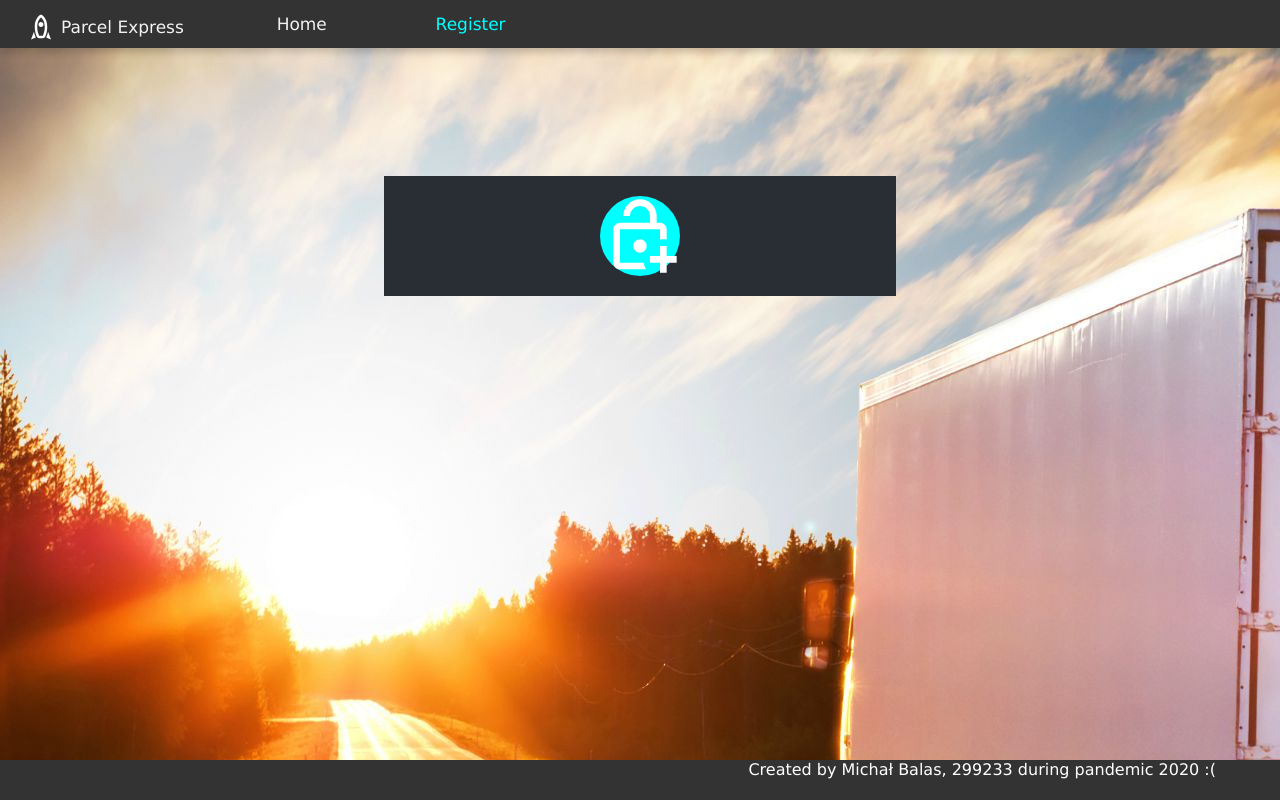
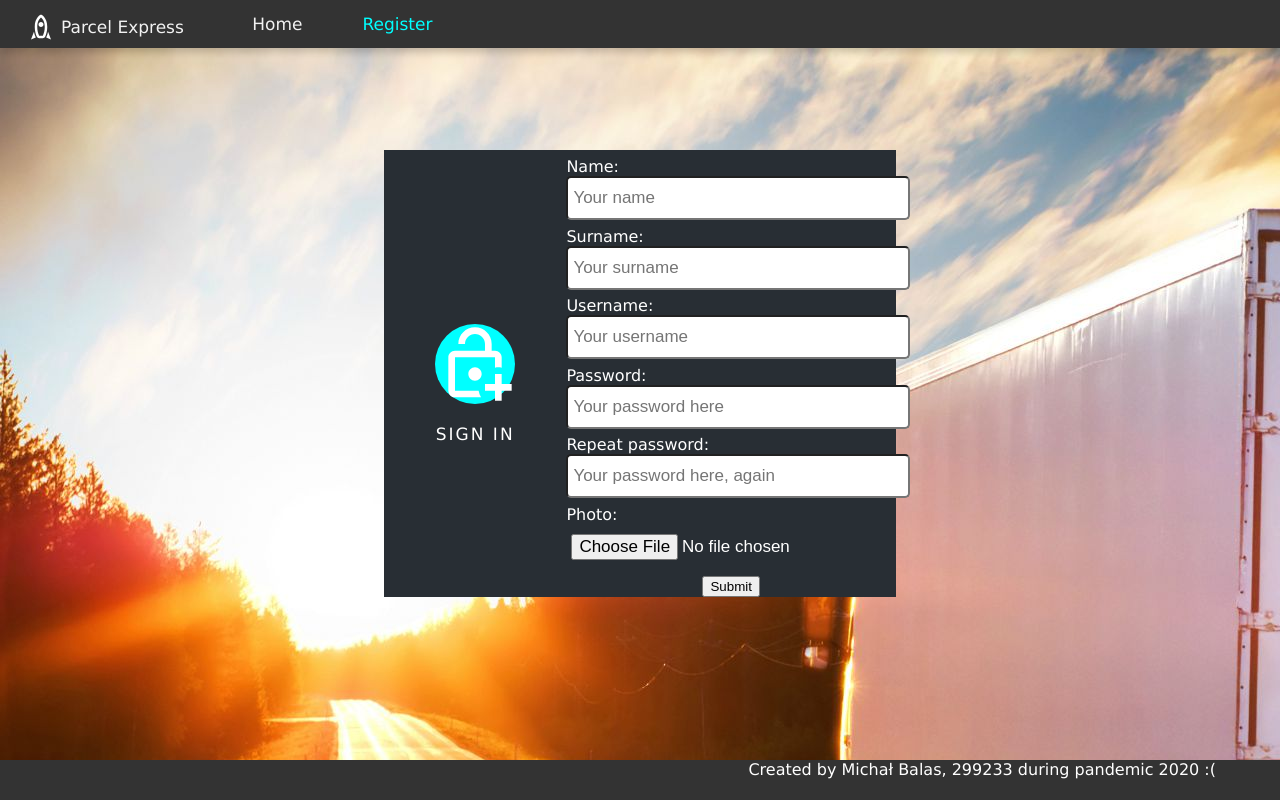
Before and after one commit to Salabim-mb/lab_web, a Flask app: page /sender/register in a window 1280 px wide. Run offline with Flask 2, Linux system fonts and the light colour scheme.

Commit message:
added 80% of view for registration, small style fixes overall

```diff
--- a/static/styles/global.css
+++ b/static/styles/global.css
@@ -52,6 +52,8 @@ body {
 
 #navbar > a {
     transition: 0.3s;
+    padding: 14px 30px;
+    margin: 0;
 }
 
 #navbar > a:hover {
--- a/static/styles/main.css
+++ b/static/styles/main.css
@@ -18,7 +18,7 @@
 }
 
 .bottom {
-    background-image: url("../assets/sorting-place.jpg");
+    background-image: url("../assets/truck-sunset.jpg");
     min-height: 500px;
 }
 
@@ -62,6 +62,7 @@
 .caption > a:hover {
     color: #000;
     background-color: white;
+    box-shadow: 0 0 20px 20px rgba(255, 255, 255, 0.5);
 }
 
 @media(max-device-width: 1024px) {
--- a/static/styles/register.css
+++ b/static/styles/register.css
@@ -3,16 +3,49 @@ body {
 }
 
 #card {
-    margin: 10% 30% 0 30%;
+    margin: 8% 30% 0 30%;
     background-color: #282E34;
-    justify-content: center;
+    justify-content: space-evenly;
     text-align: center;
     display: flex;
+    vertical-align: middle;
 }
 
-/*#card > #card-header {*/
-/*    vertical-align: middle;*/
-/*}*/
+#card > #card-header {
+    display: block;
+    margin: auto 10%;
+}
+
+#card > #card-header > #card-title {
+    font-size: 17px;
+    color: white;
+    letter-spacing: 2px;
+}
+
+.input__container {
+    display: block;
+    color: #fff;
+    text-align: left;
+    margin: 2% 0;
+ }
+
+.input__box {
+    display: block;
+    border-radius: 5px;
+    width: 100%;
+    padding: 10px 5px;
+    font-size: 17px;
+}
+
+.input__box__valid, .input__box__valid:focus {
+    border: #00af00 5px solid;
+    box-shadow: 0 0 5px 5px rgba(0, 175, 0, 0.5);
+}
+
+.input__box__invalid {
+    border: #af0000 5px solid;
+    box-shadow: 0 0 5px 5px rgba(175, 0, 0, 0.5);
+}
 
 #card > #card-header > .dot {
     margin: 25% 0;
@@ -20,7 +53,7 @@ body {
     width: 80px;
     background-color: aqua;
     border-radius: 50%;
-    display: inline-flex;
+    display: flex;
     vertical-align: middle;
     justify-content: center;
 }
--- a/templates/register.html
+++ b/templates/register.html
@@ -26,11 +26,37 @@
             <span class="dot">
                 <img src="../static/assets/lock-open-plus-outline.svg" alt="Register" />
             </span>
-            <span id="card-title"></span>
+            <span id="card-title">SIGN IN</span>
         </div>
-        <div id="card-body">
-
-        </div>
+        <form>
+            <div id="card-body">
+                <p id="input-" class="input__container">
+                    <label for="name">Name:</label>
+                    <input id="name" type="text" class="input__box" name="name" required placeholder="Your name"/>
+                </p>
+                <p id="input-" class="input__container">
+                    <label for="surname">Surname:</label>
+                    <input id="surname" type="text" class="input__box" name="surname" required placeholder="Your surname"/>
+                </p>
+                <p id="input-" class="input__container">
+                    <label for="username">Username:</label>
+                    <input id="username" type="text" class="input__box" name="username" required placeholder="Your username"/>
+                </p>
+                <p id="input-" class="input__container">
+                    <label for="password">Password:</label>
+                    <input id="password" type="password" class="input__box" name="password" required placeholder="Your password here"/>
+                </p>
+                <p id="input-" class="input__container">
+                    <label for="rep_password">Repeat password:</label>
+                    <input id="rep_password" type="password" class="input__box" name="rep_password" required placeholder="Your password here, again"/>
+                </p>
+                <p id="input-" class="input__container">
+                    <label for="photo">Photo:</label>
+                    <input id="photo" type="file" class="input__box" name="photo" accept="image/*"/>
+                </p>
+            </div>
+            <input type="submit" />
+        </form>
     </section>
     <footer>
             <span>
```
Also changed, not shown: 1 other file.
